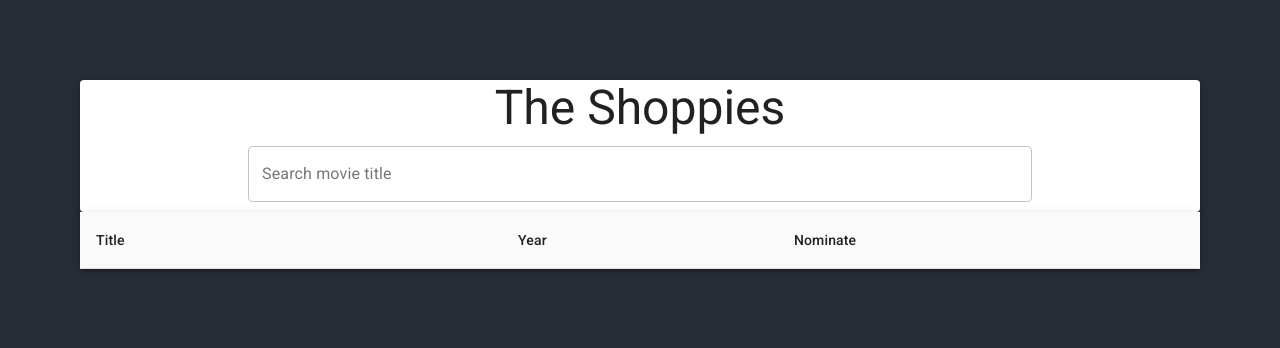
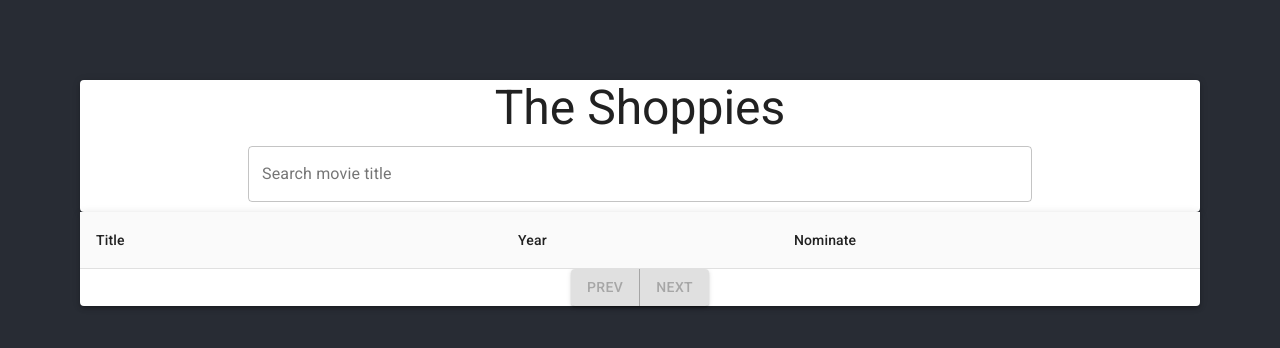
Before and after one commit to acchiang/omdb-movie-awards, a React (Create React App) app: page / in a window 1280 px wide. Shown: the top 348 px of the page. Built offline with nearby package versions, Linux system fonts and the light colour scheme.

Commit message:
add paginator

```diff
--- a/src/components/TableData.react.js
+++ b/src/components/TableData.react.js
@@ -5,6 +5,7 @@ import TableCell from "@material-ui/core/TableCell";
 import TableContainer from "@material-ui/core/TableContainer";
 import TableHead from "@material-ui/core/TableHead";
 import TableRow from "@material-ui/core/TableRow";
+import ButtonGroup from "@material-ui/core/ButtonGroup";
 import Button from "@material-ui/core/Button";
 
 function TableData(props) {
@@ -99,6 +100,24 @@ function TableData(props) {
           </TableBody>
         </Table>
       </TableContainer>
+      <ButtonGroup variant="contained">
+        <Button
+          disabled={page === 1}
+          onClick={() => {
+            setPage(page - 1);
+          }}
+        >
+          Prev
+        </Button>
+        <Button
+          onClick={() => {
+            setPage(page + 1);
+          }}
+          disabled={data == null || data.length === 0}
+        >
+          Next
+        </Button>
+      </ButtonGroup>
     </div>
   );
 }
```
